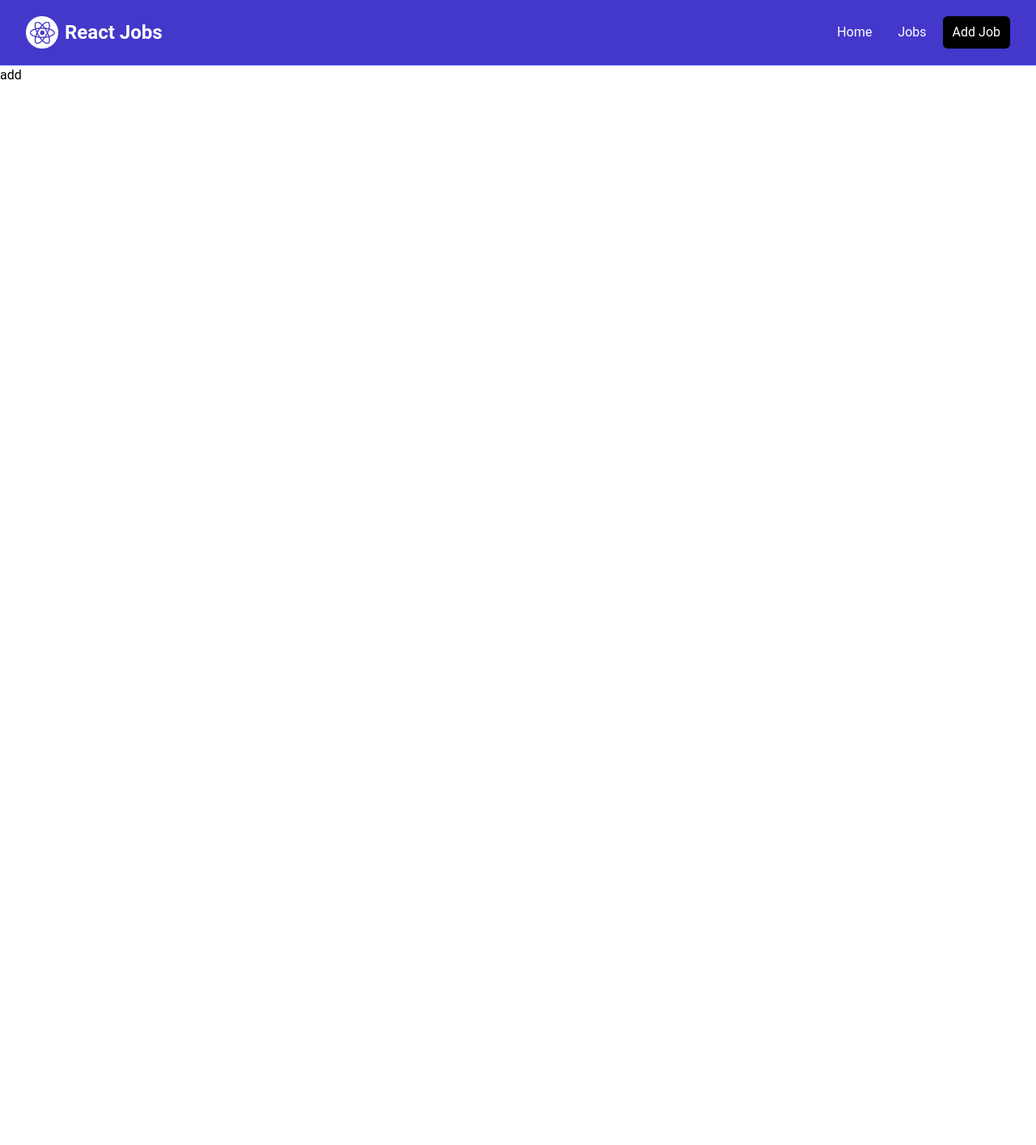
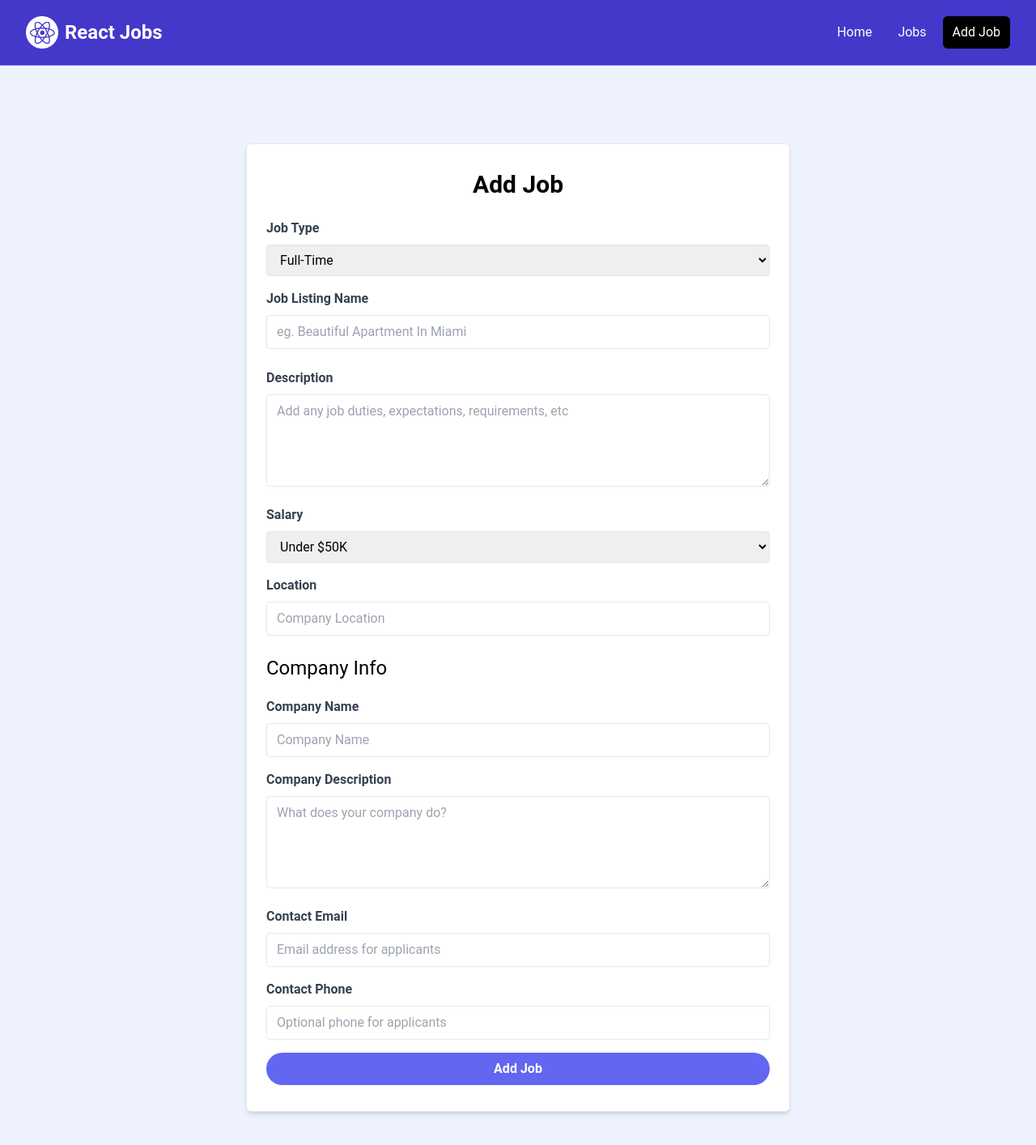
Before and after one commit to 2022Dong/react-jobs, a React (Vite) app: page /add-job in a window 1280 px wide. Shown: the top 1414 px of the page at 81% size. Before the commit the page ends 800 px from the top, so only its background shows below. Built offline with nearby package versions, Linux system fonts and the light colour scheme.

Commit message:
feat: working with form

```diff
--- a/src/pages/AddJobPage.jsx
+++ b/src/pages/AddJobPage.jsx
@@ -2,9 +2,169 @@
 
 const AddJobPage = () => {
   return (
-    <div>
-      add
-    </div>
+    <section className="bg-indigo-50">
+      <div className="container m-auto max-w-2xl py-24">
+        <div
+          className="bg-white px-6 py-8 mb-4 shadow-md rounded-md border m-4 md:m-0"
+        >
+          <form>
+            <h2 className="text-3xl text-center font-semibold mb-6">Add Job</h2>
+
+            <div className="mb-4">
+              <label for="type" className="block text-gray-700 font-bold mb-2"
+                >Job Type</label
+              >
+              <select
+                id="type"
+                name="type"
+                className="border rounded w-full py-2 px-3"
+                required
+              >
+                <option value="Full-Time">Full-Time</option>
+                <option value="Part-Time">Part-Time</option>
+                <option value="Remote">Remote</option>
+                <option value="Internship">Internship</option>
+              </select>
+            </div>
+
+            <div className="mb-4">
+              <label className="block text-gray-700 font-bold mb-2"
+                >Job Listing Name</label
+              >
+              <input
+                type="text"
+                id="title"
+                name="title"
+                className="border rounded w-full py-2 px-3 mb-2"
+                placeholder="eg. Beautiful Apartment In Miami"
+                required
+              />
+            </div>
+            <div className="mb-4">
+              <label
+                for="description"
+                className="block text-gray-700 font-bold mb-2"
+                >Description</label
+              >
+              <textarea
+                id="description"
+                name="description"
+                className="border rounded w-full py-2 px-3"
+                rows="4"
+                placeholder="Add any job duties, expectations, requirements, etc"
+              ></textarea>
+            </div>
+
+            <div className="mb-4">
+              <label for="type" className="block text-gray-700 font-bold mb-2"
+                >Salary</label
+              >
+              <select
+                id="salary"
+                name="salary"
+                className="border rounded w-full py-2 px-3"
+                required
+              >
+                <option value="Under $50K">Under $50K</option>
+                <option value="$50K - 60K">$50K - $60K</option>
+                <option value="$60K - 70K">$60K - $70K</option>
+                <option value="$70K - 80K">$70K - $80K</option>
+                <option value="$80K - 90K">$80K - $90K</option>
+                <option value="$90K - 100K">$90K - $100K</option>
+                <option value="$100K - 125K">$100K - $125K</option>
+                <option value="$125K - 150K">$125K - $150K</option>
+                <option value="$150K - 175K">$150K - $175K</option>
+                <option value="$175K - 200K">$175K - $200K</option>
+                <option value="Over $200K">Over $200K</option>
+              </select>
+            </div>
+
+            <div className='mb-4'>
+              <label className='block text-gray-700 font-bold mb-2'>
+                Location
+              </label>
+              <input
+                type='text'
+                id='location'
+                name='location'
+                className='border rounded w-full py-2 px-3 mb-2'
+                placeholder='Company Location'
+                required
+              />
+            </div>
+
+            <h3 className="text-2xl mb-5">Company Info</h3>
+
+            <div className="mb-4">
+              <label for="company" className="block text-gray-700 font-bold mb-2"
+                >Company Name</label
+              >
+              <input
+                type="text"
+                id="company"
+                name="company"
+                className="border rounded w-full py-2 px-3"
+                placeholder="Company Name"
+              />
+            </div>
+
+            <div className="mb-4">
+              <label
+                for="company_description"
+                className="block text-gray-700 font-bold mb-2"
+                >Company Description</label
+              >
+              <textarea
+                id="company_description"
+                name="company_description"
+                className="border rounded w-full py-2 px-3"
+                rows="4"
+                placeholder="What does your company do?"
+              ></textarea>
+            </div>
+
+            <div className="mb-4">
+              <label
+                for="contact_email"
+                className="block text-gray-700 font-bold mb-2"
+                >Contact Email</label
+              >
+              <input
+                type="email"
+                id="contact_email"
+                name="contact_email"
+                className="border rounded w-full py-2 px-3"
+                placeholder="Email address for applicants"
+                required
+              />
+            </div>
+            <div className="mb-4">
+              <label
+                for="contact_phone"
+                className="block text-gray-700 font-bold mb-2"
+                >Contact Phone</label
+              >
+              <input
+                type="tel"
+                id="contact_phone"
+                name="contact_phone"
+                className="border rounded w-full py-2 px-3"
+                placeholder="Optional phone for applicants"
+              />
+            </div>
+
+            <div>
+              <button
+                className="bg-indigo-500 hover:bg-indigo-600 text-white font-bold py-2 px-4 rounded-full w-full focus:outline-none focus:shadow-outline"
+                type="submit"
+              >
+                Add Job
+              </button>
+            </div>
+          </form>
+        </div>
+      </div>
+    </section>
   )
 }
 
```
